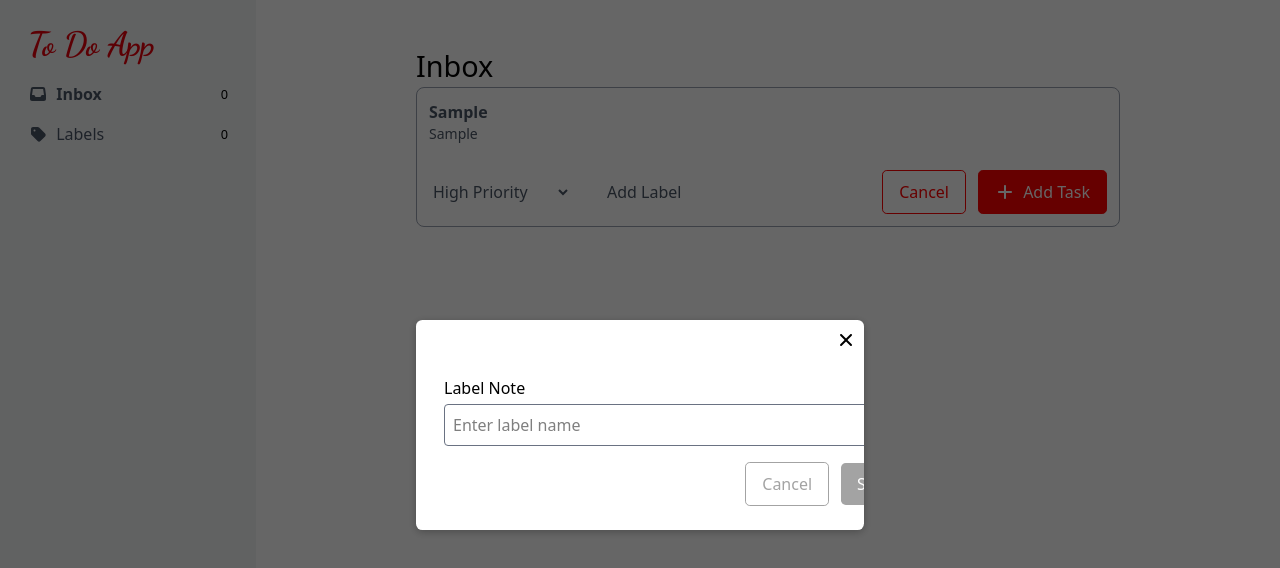
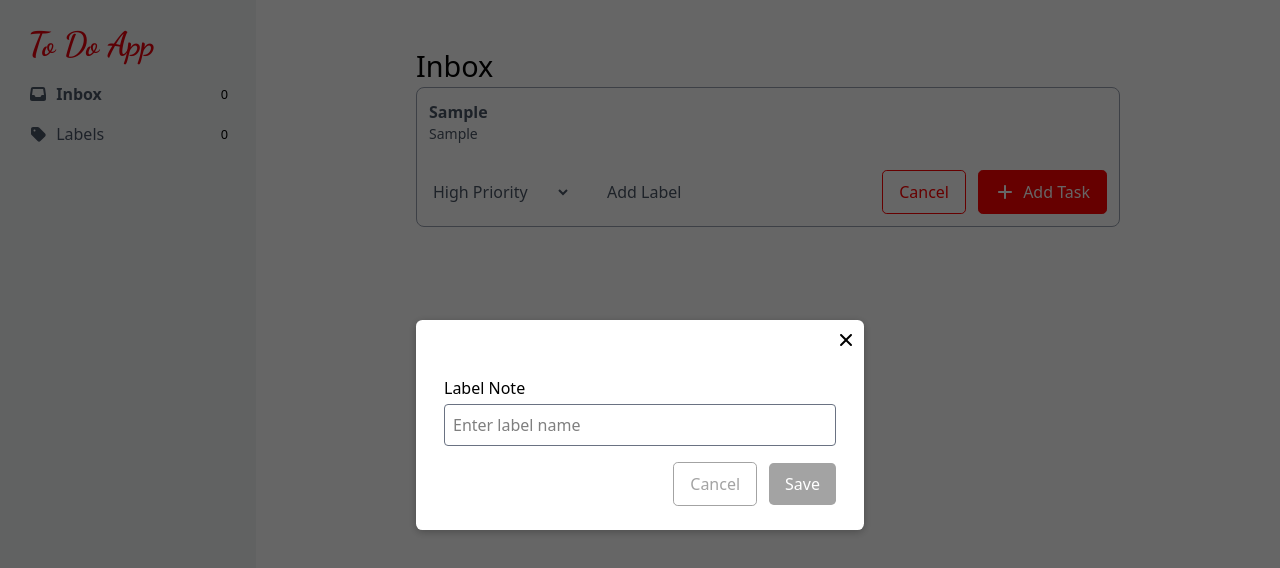
Before and after one commit to myeliteart/To-do, a Vue app: page / in a window 1280 px wide. Both pictures are taken after typing "Sample", "Sample" into the empty fields and a click on the button "Add Label". Shown: the top 568 px of the page. Built offline with nearby package versions, Linux system fonts and the light colour scheme; a web font is replaced by a local one.

Commit message:
update AddTask.vue

```diff
--- a/src/components/AddTask.vue
+++ b/src/components/AddTask.vue
@@ -25,7 +25,7 @@
      <teleport to="body">
             <base-dialog v-if="store.modalforLabel">
                 <div class="text-end pr-2 pt-2 cursor-pointer" @click="store.modalforLabel = false"><font-awesome-icon :icon="['fas', 'xmark']"></font-awesome-icon></div>
-                <div class="py-6 px-7 sm:w-110 md:w-130 w-95 sm:max-w-110 md:max-w-130 max-w-95">
+                <div class="py-6 px-7">
                     <div class="flex flex-col mb-3">
                         <label>Label Note</label>
                         <input v-model="store.text.createLabel" type="text" class="border border-gray-500 focus:outline-none p-2 mt-1 rounded-sm" placeholder="Enter label name">
```
